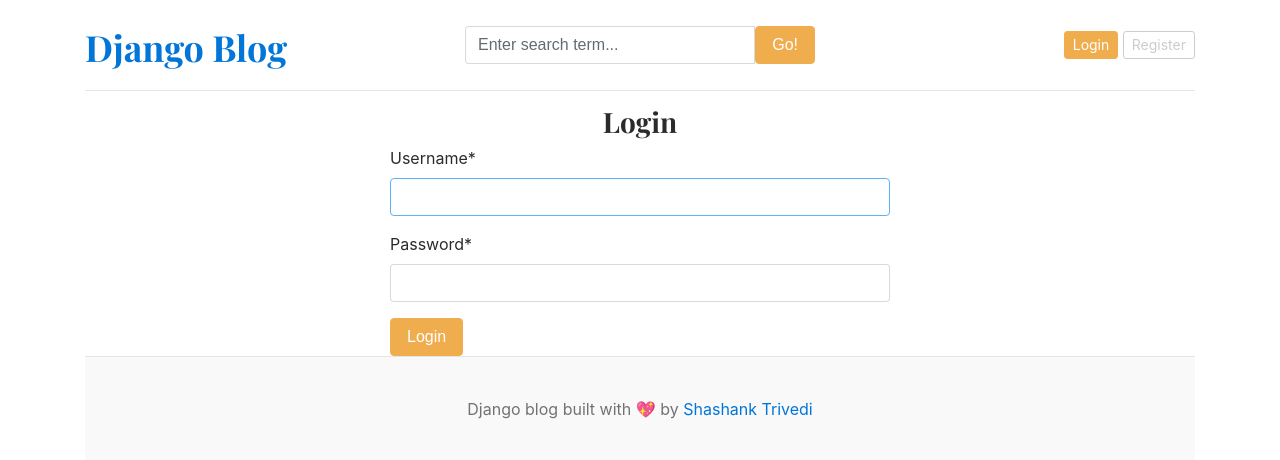
After one commit to shashank3ved/django-blog, a Django app: page /login/ in a window 1280 px wide. The commit adds this page. Shown: the top 460 px of the page. Run offline with Django 5.2, Linux system fonts and the light colour scheme; data that the repository does not hold is empty; parts of the project's set-up code (start-up, migrations or seed data) failed here and were passed over; some libraries are stand-ins or nearby versions.

Commit message:
Registration and login

```diff
--- a/blog_main/settings.py
+++ b/blog_main/settings.py
@@ -39,6 +39,8 @@ INSTALLED_APPS = [
     'django.contrib.staticfiles',
     'blogs',
     'assignments' ,
+    'crispy_forms',
+    'crispy_bootstrap4' ,
 ]
 
 MIDDLEWARE = [
@@ -126,3 +128,4 @@ STATICFILES_DIRS = [
 
 MEDIA_URL ='/media/'
 MEDIA_ROOT = BASE_DIR /'media'
+CRISPY_TEMPLATE_PACK = 'bootstrap4'
--- a/blog_main/urls.py
+++ b/blog_main/urls.py
@@ -25,7 +25,10 @@ urlpatterns = [
     path('admin/', admin.site.urls),
     path('',views.home ,name='home'),
     path('category/',include('blogs.urls')),
-    path('<slug:slug>/',BlogsView.blogs , name='blogs'),
+    path('blogs/<slug:slug>/',BlogsView.blogs , name='blogs'),
     #search end point
     path('blogs/search/',BlogsView.search , name = 'search'),
+    path('register/',views.register ,name='register'),
+    path('login/',views.login , name='login'),
+    path('logout/',views.logout , name='logout')
 ]+ static(settings.MEDIA_URL, document_root=settings.MEDIA_ROOT)
--- a/blog_main/views.py
+++ b/blog_main/views.py
@@ -1,8 +1,11 @@
 
-from django.shortcuts import render
+from django.shortcuts import render , redirect
 
 from blogs.models import Blog ,Category
 from assignments.models import About
+from .forms import RegistrationForm
+from django.contrib.auth.forms import AuthenticationForm
+from django.contrib import auth
 
 def home(request):
   categories = Category.objects.all()
@@ -20,3 +23,39 @@ def home(request):
     'about':about,
   }
   return render(request , 'home.html' , context)
+
+def register(request):
+    if request.method == 'POST':
+        form = RegistrationForm(request.POST)
+        if form.is_valid():
+            form.save()
+            return redirect('register')
+        else:
+            print(form.errors)
+    else:
+        form = RegistrationForm()
+    context = {
+        'form': form,
+    }
+    return render(request, 'register.html', context)
+
+def login(request):
+    if request.method == 'POST':
+        form = AuthenticationForm(request, request.POST)
+        if form.is_valid():
+            username = form.cleaned_data['username']
+            password = form.cleaned_data['password']
+
+            user = auth.authenticate(username=username, password=password)
+            if user is not None:
+                auth.login(request, user)
+            return redirect('home')
+    form = AuthenticationForm()
+    context = {
+        'form': form,
+    }
+    return render(request, 'login.html',context)
+
+def logout(request):
+    auth.logout(request)
+    return redirect('home')
--- a/templates/base.html
+++ b/templates/base.html
@@ -27,8 +27,13 @@
             </form>
           </div>
           <div class="col-4 d-flex justify-content-end align-items-center">
-            <a class="btn btn-sm btn-warning" href="#">Login</a> &nbsp;
-            <a class="btn btn-sm btn-outline-secondary" href="#">Register</a>
+            {% if not user.is_authenticated %}
+            <a class="btn btn-sm btn-warning" href="{% url 'login' %}">Login</a> &nbsp;
+            <a class="btn btn-sm btn-outline-secondary" href="{% url 'register' %}">Register</a>
+            {% else %}
+            <span>Hi, {{user}}</span> &nbsp;
+            <span><a class="btn btn-sm btn-warning" href="{% url 'logout' %}">Log Out</a></span>
+            {% endif %}
           </div>
         </div>
       </header>
--- /dev/null
+++ b/templates/login.html
@@ -0,0 +1,13 @@
+{% extends 'base.html' %}
+
+
+{% block content %}
+{% load crispy_forms_tags %}
+<h3 class="text-center">Login</h3>
+<form action="{% url 'login'  %}" method="POST" style="width:500px; margin:auto;" >
+  {% csrf_token %}
+
+  {{ form | crispy }}
+      <button type="submit" class="btn btn-warning">Login</button>
+</form>
+{% endblock %}
```
Also changed, not shown: blog_main/forms.py (added, +9 -0 lines), templates/register.html (added, +12 -0 lines).
